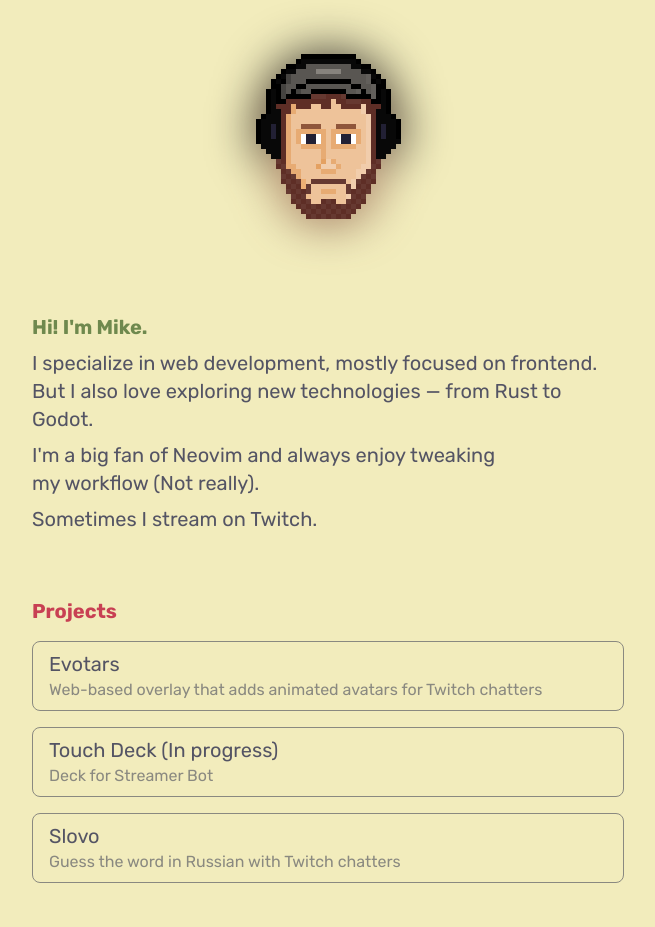
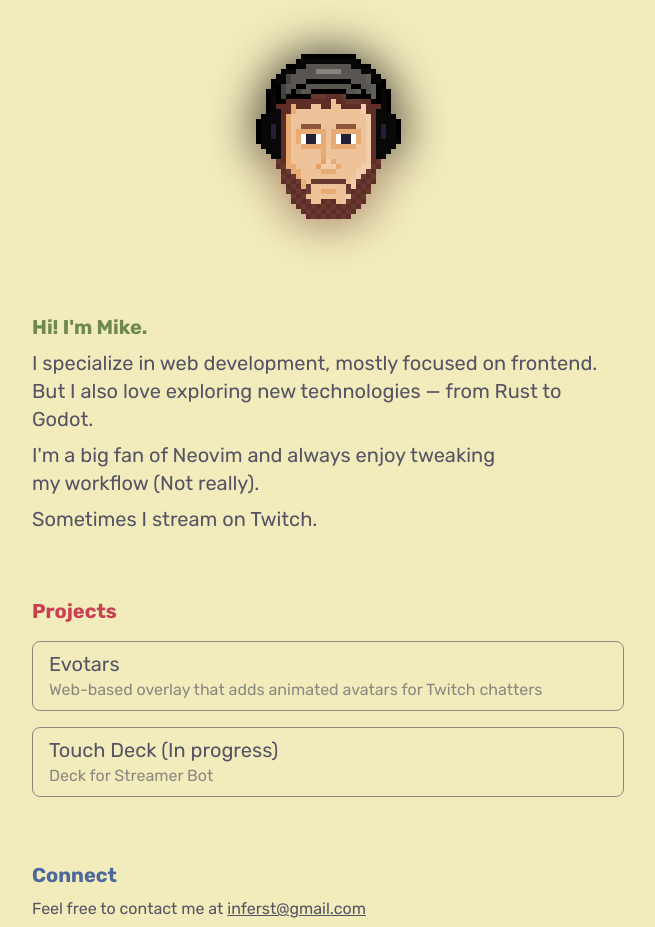
Before and after one commit to inferst/inferst.com, a Next.js app: page / in a window 1280 px wide. Shown: the top 927 px of the page, without its empty margins (312-967 px from the left). Built offline with nearby package versions, Linux system fonts and the light colour scheme.

Commit message:
chore: removed slovo project

```diff
--- a/src/app/page.tsx
+++ b/src/app/page.tsx
@@ -36,11 +36,6 @@ export default function Home() {
             <Project
               title="Touch Deck (In progress)"
               description="Deck for Streamer Bot"
-            />
-            <Project
-              title="Slovo"
-              description="Guess the word in Russian with Twitch chatters"
-              link="https://slovo.inferst.com"
             />
           </section>
           <section className="flex flex-col gap-[8px]">
```
